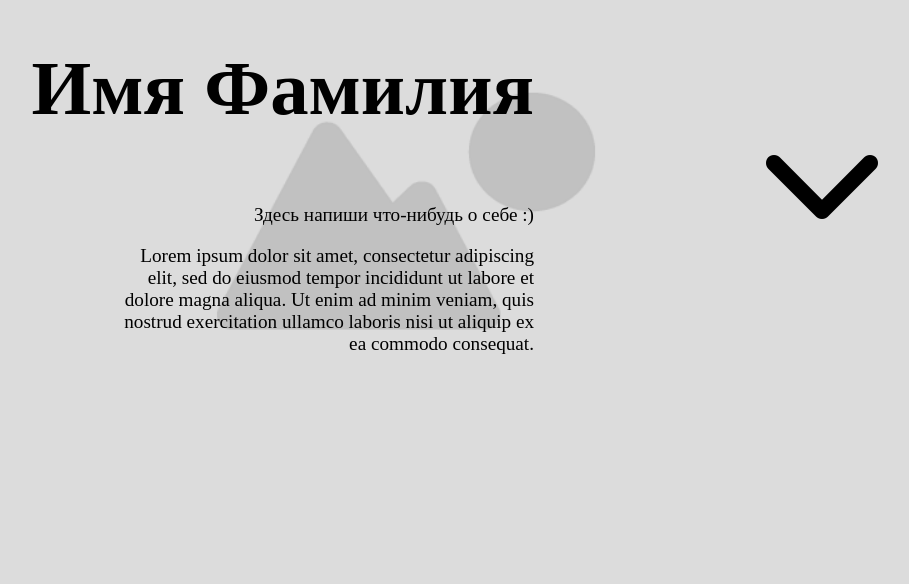
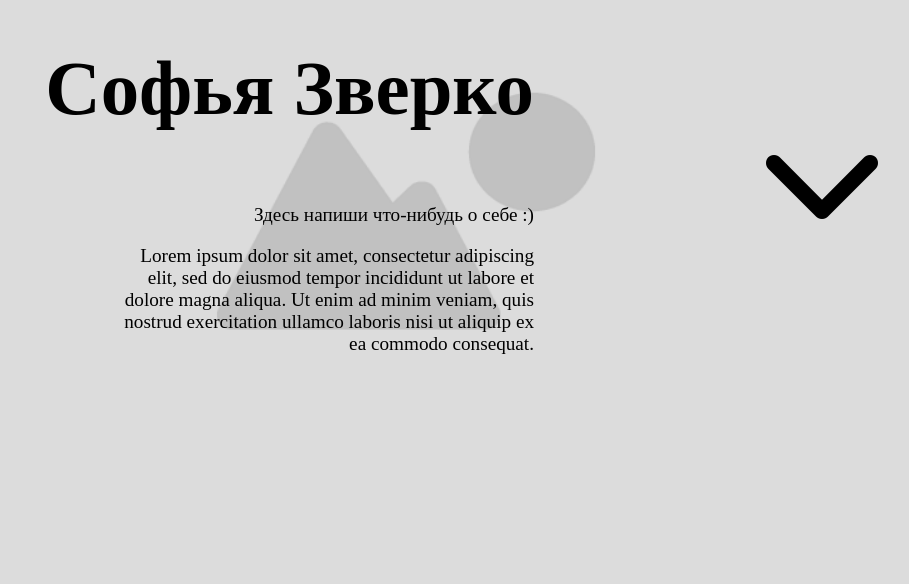
Before and after one commit to SofiaZverko/twoProekt, a plain HTML site: page index.html in a window 1280 px wide. Shown: the part 216-800 px from the top of the page, without its empty margins (234-1143 px from the left). Drawn offline with Linux system fonts and the light colour scheme.

Commit message:
добавила имя

```diff
--- a/index.html
+++ b/index.html
@@ -9,7 +9,7 @@
 <body>
     <header>
         <div class="header_left">
-            <h1>Имя Фамилия</h1>
+            <h1>Софья Зверко</h1>
             <div class="bio">
                 <p>Здесь напиши что-нибудь о себе :)</p>
                 <p>Lorem ipsum dolor sit amet, consectetur adipiscing elit, sed do eiusmod tempor incididunt ut labore et dolore magna aliqua. Ut enim ad minim veniam, quis nostrud exercitation ullamco laboris nisi ut aliquip ex ea commodo consequat.</p>
```
